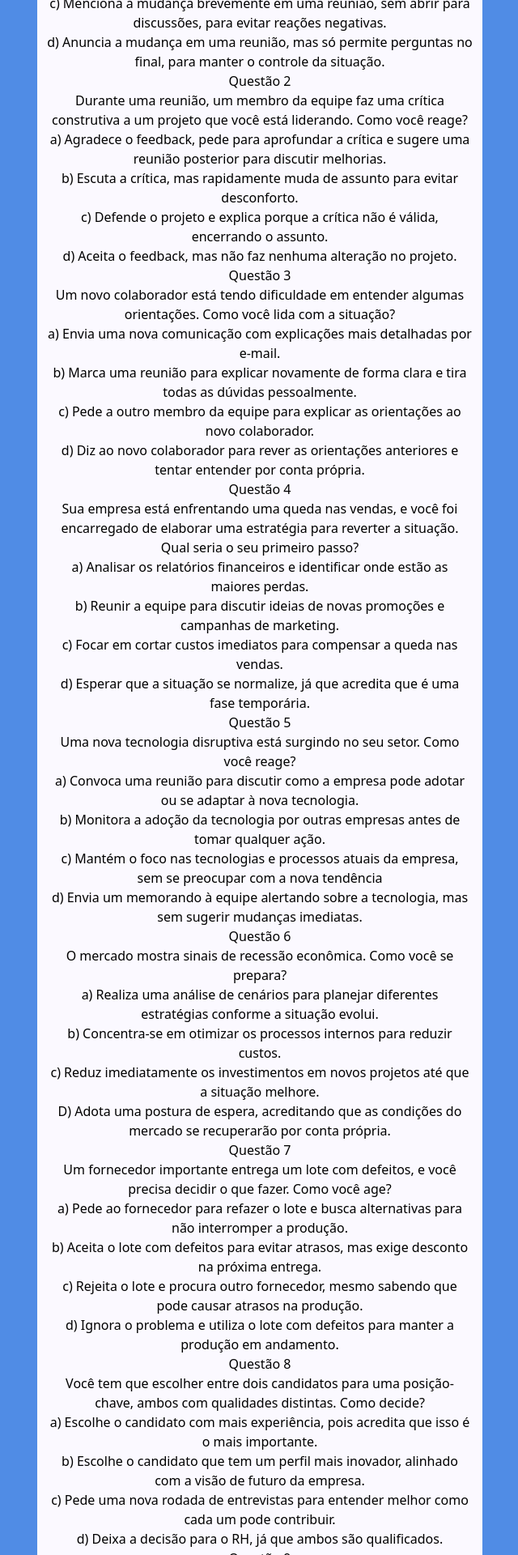
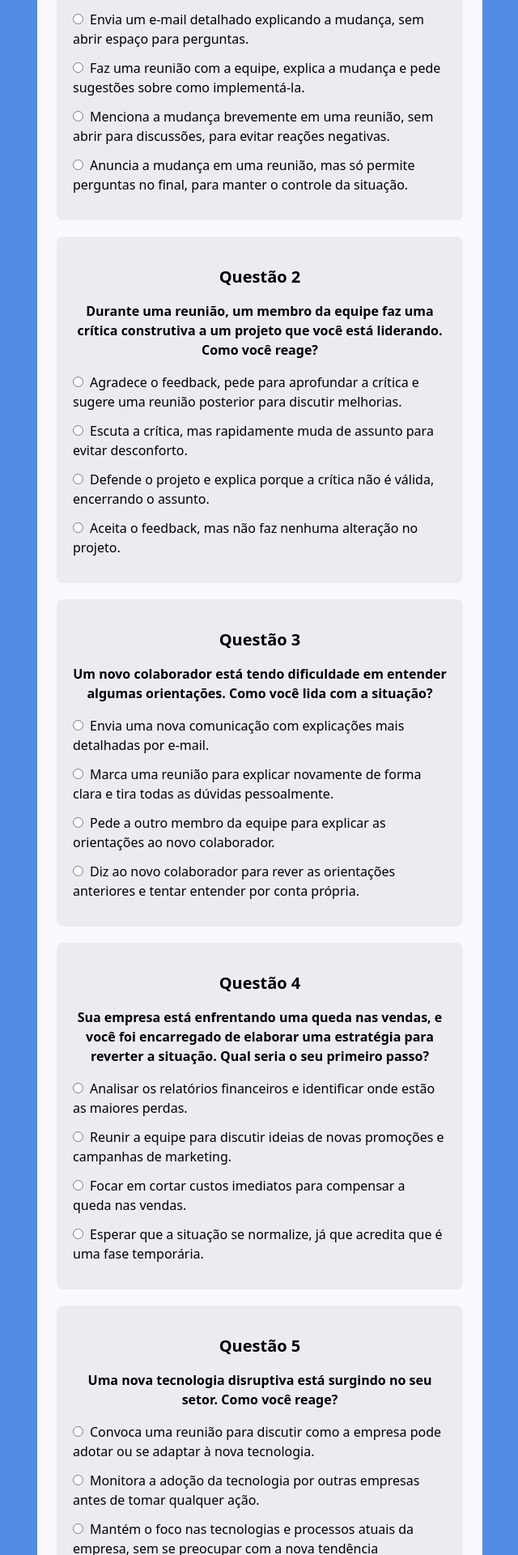
Before and after one commit to softexrecifepe/PI-PRO-LIDERA-TURMA-09-EQUIPE-02, a Next.js app: page /quests1-2 in a window 1280 px wide. Shown: the part 300-2220 px from the top of the page at 81% size, without its empty margins (319-959 px from the left). Built offline with nearby package versions, Linux system fonts and the light colour scheme.

Commit message:
fix data.json format and implemented the inputs with the questions

```diff
--- a/data.json
+++ b/data.json
@@ -2,180 +2,180 @@
             "id": 1,
             "pergunta" : " Você precisa comunicar uma mudança importante na política da empresa para sua equipe, que pode causar preocupação entre os membros. Como você abordaria essa comunicação?",
             "alternativas": [
-                {"letra": "a) Envia um e-mail detalhado explicando a mudança, sem abrir espaço para perguntas.", "pontos": 2},
-                {"letra": "b) Faz uma reunião com a equipe, explica a mudança e pede sugestões sobre como implementá-la.", "pontos": 4},
-                {"letra": "c) Menciona a mudança brevemente em uma reunião, sem abrir para discussões, para evitar reações negativas.", "pontos": 1},
-                {"letra": "d) Anuncia a mudança em uma reunião, mas só permite perguntas no final, para manter o controle da situação.", "pontos": 3}
+                {"letra": "Envia um e-mail detalhado explicando a mudança, sem abrir espaço para perguntas.", "pontos": 2},
+                {"letra": "Faz uma reunião com a equipe, explica a mudança e pede sugestões sobre como implementá-la.", "pontos": 4},
+                {"letra": "Menciona a mudança brevemente em uma reunião, sem abrir para discussões, para evitar reações negativas.", "pontos": 1},
+                {"letra": "Anuncia a mudança em uma reunião, mas só permite perguntas no final, para manter o controle da situação.", "pontos": 3}
             ]
         },
         {
             "id": 2,
             "pergunta": "Durante uma reunião, um membro da equipe faz uma crítica construtiva a um projeto que você está liderando. Como você reage?",
             "alternativas": [
-                {"letra": "a) Agradece o feedback, pede para aprofundar a crítica e sugere uma reunião posterior para discutir melhorias.", "pontos": 4},
-                {"letra": "b) Escuta a crítica, mas rapidamente muda de assunto para evitar desconforto.", "pontos": 2},
-                {"letra": "c) Defende o projeto e explica porque a crítica não é válida, encerrando o assunto.", "pontos": 1},
-                {"letra": "d) Aceita o feedback, mas não faz nenhuma alteração no projeto.", "pontos": 3}
+                {"letra": "Agradece o feedback, pede para aprofundar a crítica e sugere uma reunião posterior para discutir melhorias.", "pontos": 4},
+                {"letra": "Escuta a crítica, mas rapidamente muda de assunto para evitar desconforto.", "pontos": 2},
+                {"letra": "Defende o projeto e explica porque a crítica não é válida, encerrando o assunto.", "pontos": 1},
+                {"letra": "Aceita o feedback, mas não faz nenhuma alteração no projeto.", "pontos": 3}
             ]
         },
         {
             "id": 3,
             "pergunta": "Um novo colaborador está tendo dificuldade em entender algumas orientações. Como você lida com a situação?",
             "alternativas": [
-                {"letra": "a) Envia uma nova comunicação com explicações mais detalhadas por e-mail.", "pontos": 3},
-                {"letra": "b) Marca uma reunião para explicar novamente de forma clara e tira todas as dúvidas pessoalmente.", "pontos": 4},
-                {"letra": "c) Pede a outro membro da equipe para explicar as orientações ao novo colaborador.", "pontos": 2},
-                {"letra": "d) Diz ao novo colaborador para rever as orientações anteriores e tentar entender por conta própria.", "pontos": 1}
+                {"letra": "Envia uma nova comunicação com explicações mais detalhadas por e-mail.", "pontos": 3},
+                {"letra": "Marca uma reunião para explicar novamente de forma clara e tira todas as dúvidas pessoalmente.", "pontos": 4},
+                {"letra": "Pede a outro membro da equipe para explicar as orientações ao novo colaborador.", "pontos": 2},
+                {"letra": "Diz ao novo colaborador para rever as orientações anteriores e tentar entender por conta própria.", "pontos": 1}
             ]
         },
         {
             "id": 4,
             "pergunta": "Sua empresa está enfrentando uma queda nas vendas, e você foi encarregado de elaborar uma estratégia para reverter a situação. Qual seria o seu primeiro passo?",
             "alternativas": [
-                {"letra": "a) Analisar os relatórios financeiros e identificar onde estão as maiores perdas.", "pontos": 3},
-                {"letra": "b) Reunir a equipe para discutir ideias de novas promoções e campanhas de marketing.", "pontos": 4},
-                {"letra": "c) Focar em cortar custos imediatos para compensar a queda nas vendas.", "pontos": 2},
-                {"letra": "d) Esperar que a situação se normalize, já que acredita que é uma fase temporária.", "pontos": 1}
+                {"letra": "Analisar os relatórios financeiros e identificar onde estão as maiores perdas.", "pontos": 3},
+                {"letra": "Reunir a equipe para discutir ideias de novas promoções e campanhas de marketing.", "pontos": 4},
+                {"letra": "Focar em cortar custos imediatos para compensar a queda nas vendas.", "pontos": 2},
+                {"letra": "Esperar que a situação se normalize, já que acredita que é uma fase temporária.", "pontos": 1}
             ]
         },
         {
             "id": 5,
             "pergunta": "Uma nova tecnologia disruptiva está surgindo no seu setor. Como você reage?",
             "alternativas": [
-                {"letra": "a) Convoca uma reunião para discutir como a empresa pode adotar ou se adaptar à nova tecnologia.", "pontos": 4},
-                {"letra": "b) Monitora a adoção da tecnologia por outras empresas antes de tomar qualquer ação.", "pontos": 3},
-                {"letra": "c) Mantém o foco nas tecnologias e processos atuais da empresa, sem se preocupar com a nova tendência", "pontos": 1},
-                {"letra": "d) Envia um memorando à equipe alertando sobre a tecnologia, mas sem sugerir mudanças imediatas.", "pontos": 2}
+                {"letra": "Convoca uma reunião para discutir como a empresa pode adotar ou se adaptar à nova tecnologia.", "pontos": 4},
+                {"letra": "Monitora a adoção da tecnologia por outras empresas antes de tomar qualquer ação.", "pontos": 3},
+                {"letra": "Mantém o foco nas tecnologias e processos atuais da empresa, sem se preocupar com a nova tendência", "pontos": 1},
+                {"letra": "Envia um memorando à equipe alertando sobre a tecnologia, mas sem sugerir mudanças imediatas.", "pontos": 2}
             ]
         },
         {
             "id": 6,
             "pergunta": "O mercado mostra sinais de recessão econômica. Como você se prepara?",
             "alternativas": [
-                {"letra": "a) Realiza uma análise de cenários para planejar diferentes estratégias conforme a situação evolui.", "pontos": 4},
-                {"letra": "b) Concentra-se em otimizar os processos internos para reduzir custos.", "pontos": 3},
-                {"letra": "c) Reduz imediatamente os investimentos em novos projetos até que a situação melhore.", "pontos": 2},
-                {"letra": "D) Adota uma postura de espera, acreditando que as condições do mercado se recuperarão por conta própria.", "pontos": 1}
+                {"letra": "Realiza uma análise de cenários para planejar diferentes estratégias conforme a situação evolui.", "pontos": 4},
+                {"letra": "Concentra-se em otimizar os processos internos para reduzir custos.", "pontos": 3},
+                {"letra": "Reduz imediatamente os investimentos em novos projetos até que a situação melhore.", "pontos": 2},
+                {"letra": "Adota uma postura de espera, acreditando que as condições do mercado se recuperarão por conta própria.", "pontos": 1}
             ]
         },
         {
             "id": 7,
             "pergunta": "Um fornecedor importante entrega um lote com defeitos, e você precisa decidir o que fazer. Como você age?",
             "alternativas": [
-                {"letra": "a) Pede ao fornecedor para refazer o lote e busca alternativas para não interromper a produção.", "pontos": 4},
-                {"letra": "b) Aceita o lote com defeitos para evitar atrasos, mas exige desconto na próxima entrega.", "pontos": 2},
-                {"letra": "c) Rejeita o lote e procura outro fornecedor, mesmo sabendo que pode causar atrasos na produção.", "pontos": 3},
-                {"letra": "d) Ignora o problema e utiliza o lote com defeitos para manter a produção em andamento.", "pontos": 1}
+                {"letra": "Pede ao fornecedor para refazer o lote e busca alternativas para não interromper a produção.", "pontos": 4},
+                {"letra": "Aceita o lote com defeitos para evitar atrasos, mas exige desconto na próxima entrega.", "pontos": 2},
+                {"letra": "Rejeita o lote e procura outro fornecedor, mesmo sabendo que pode causar atrasos na produção.", "pontos": 3},
+                {"letra": "Ignora o problema e utiliza o lote com defeitos para manter a produção em andamento.", "pontos": 1}
             ]
         },
         {
             "id": 8,
             "pergunta": "Você tem que escolher entre dois candidatos para uma posição-chave, ambos com qualidades distintas. Como decide?",
             "alternativas": [
-                {"letra": "a) Escolhe o candidato com mais experiência, pois acredita que isso é o mais importante.", "pontos": 2},
-                {"letra": "b) Escolhe o candidato que tem um perfil mais inovador, alinhado com a visão de futuro da empresa.", "pontos": 4},
-                {"letra": "c) Pede uma nova rodada de entrevistas para entender melhor como cada um pode contribuir.", "pontos": 3},
-                {"letra": "d) Deixa a decisão para o RH, já que ambos são qualificados.", "pontos": 1}
+                {"letra": "Escolhe o candidato com mais experiência, pois acredita que isso é o mais importante.", "pontos": 2},
+                {"letra": "Escolhe o candidato que tem um perfil mais inovador, alinhado com a visão de futuro da empresa.", "pontos": 4},
+                {"letra": "Pede uma nova rodada de entrevistas para entender melhor como cada um pode contribuir.", "pontos": 3},
+                {"letra": "Deixa a decisão para o RH, já que ambos são qualificados.", "pontos": 1}
             ]
         },
         {
             "id": 9,
             "pergunta": "O projeto em que você está trabalhando está atrasado, e há pressão para entregá-lo a tempo. O que você faz?",
             "alternativas": [
-                {"letra": "a) Trabalha com a equipe para identificar as principais causas do atraso e resolve os problemas, mesmo que atrase um pouco mais.", "pontos": 4},
-                {"letra": "b) Acelera o processo, mesmo que isso signifique comprometer a qualidade do trabalho.", "pontos": 2},
-                {"letra": "c) Pede uma extensão de prazo ao cliente ou superior, explicando a situação.", "pontos": 3},
-                {"letra": "d) Mantém o ritmo atual, mesmo que isso signifique que o projeto será entregue atrasado.", "pontos": 1}
+                {"letra": "Trabalha com a equipe para identificar as principais causas do atraso e resolve os problemas, mesmo que atrase um pouco mais.", "pontos": 4},
+                {"letra": "Acelera o processo, mesmo que isso signifique comprometer a qualidade do trabalho.", "pontos": 2},
+                {"letra": "Pede uma extensão de prazo ao cliente ou superior, explicando a situação.", "pontos": 3},
+                {"letra": "Mantém o ritmo atual, mesmo que isso signifique que o projeto será entregue atrasado.", "pontos": 1}
             ]
         },
         {
             "id": 10,
             "pergunta": "Você está trabalhando em vários projetos simultaneamente, todos com prazos apertados. Um novo projeto urgente é adicionado à sua lista. Como você gerencia essa situação?",
             "alternativas": [
-                {"letra": "a) Adia os projetos menos prioritários para se concentrar no novo projeto urgente.", "pontos": 3},
-                {"letra": "b) Trabalha horas extras e nos fins de semana para dar conta de todos os projetos.", "pontos": 2},
-                {"letra": "c) Reavalia as prioridades, delega tarefas e informa seu gestor sobre a necessidade de ajustar os prazos se necessário", "pontos": 4},
-                {"letra": "d) Mantém o ritmo atual de trabalho, sem fazer ajustes, e espera que consiga concluir tudo a tempo.", "pontos": 1}
+                {"letra": "Adia os projetos menos prioritários para se concentrar no novo projeto urgente.", "pontos": 3},
+                {"letra": "Trabalha horas extras e nos fins de semana para dar conta de todos os projetos.", "pontos": 2},
+                {"letra": "Reavalia as prioridades, delega tarefas e informa seu gestor sobre a necessidade de ajustar os prazos se necessário", "pontos": 4},
+                {"letra": "Mantém o ritmo atual de trabalho, sem fazer ajustes, e espera que consiga concluir tudo a tempo.", "pontos": 1}
             ]
         },
         {
             "id": 11,
             "pergunta": "Você tem uma reunião importante marcada para hoje à tarde, mas ainda precisa finalizar uma apresentação. Como você lida com o tempo limitado?",
             "alternativas": [
-                {"letra": "a) Cancela a reunião para focar na apresentação, garantindo que ela esteja perfeita.", "pontos": 2},
-                {"letra": "b) Apresenta um rascunho na reunião e continua trabalhando na apresentação depois.", "pontos": 3},
-                {"letra": "c) Adianta o trabalho da apresentação o máximo possível antes da reunião e finaliza depois.", "pontos": 4},
-                {"letra": "d) Faz o trabalho da apresentação durante a reunião, sacrificando o foco em ambas as tarefas.", "pontos": 1}
+                {"letra": "Cancela a reunião para focar na apresentação, garantindo que ela esteja perfeita.", "pontos": 2},
+                {"letra": "Apresenta um rascunho na reunião e continua trabalhando na apresentação depois.", "pontos": 3},
+                {"letra": "Adianta o trabalho da apresentação o máximo possível antes da reunião e finaliza depois.", "pontos": 4},
+                {"letra": "Faz o trabalho da apresentação durante a reunião, sacrificando o foco em ambas as tarefas.", "pontos": 1}
             ]
         },
         {
             "id": 12,
             "pergunta": "Você percebe que está dedicando muito tempo a tarefas administrativas que não são prioritárias. Como você aborda essa questão?",
             "alternativas": [
-                {"letra": "a) Automatiza ou delega as tarefas administrativas para liberar mais tempo para atividades estratégicas.", "pontos": 4},
-                {"letra": "b) Dedica algumas horas extras durante a semana para concluir as tarefas administrativas.", "pontos": 2},
-                {"letra": "c) Ignora as tarefas administrativas até que sejam absolutamente necessárias.", "pontos": 1},
-                {"letra": "d) Reorganiza sua agenda para realizar as tarefas administrativas fora do horário comercial.", "pontos": 3}
+                {"letra": "Automatiza ou delega as tarefas administrativas para liberar mais tempo para atividades estratégicas.", "pontos": 4},
+                {"letra": "Dedica algumas horas extras durante a semana para concluir as tarefas administrativas.", "pontos": 2},
+                {"letra": "Ignora as tarefas administrativas até que sejam absolutamente necessárias.", "pontos": 1},
+                {"letra": "Reorganiza sua agenda para realizar as tarefas administrativas fora do horário comercial.", "pontos": 3}
             ]
         },
         {
             "id": 13,
             "pergunta": "Um colega de trabalho está visivelmente irritado e faz um comentário rude durante uma reunião. Como você reage?",
             "alternativas": [
-                {"letra": "a) Ignora o comentário para evitar conflitos e continua a reunião normalmente.", "pontos": 2},
-                {"letra": "b) Responde de maneira assertiva, pedindo para que o colega mantenha o respeito.", "pontos": 3},
-                {"letra": "c) Interrompe a reunião para conversar com o colega em particular, buscando entender a situação.", "pontos": 4},
-                {"letra": "d) Retruca o comentário na mesma intensidade para se defender.", "pontos": 1}
+                {"letra": "Ignora o comentário para evitar conflitos e continua a reunião normalmente.", "pontos": 2},
+                {"letra": "Responde de maneira assertiva, pedindo para que o colega mantenha o respeito.", "pontos": 3},
+                {"letra": "Interrompe a reunião para conversar com o colega em particular, buscando entender a situação.", "pontos": 4},
+                {"letra": "Retruca o comentário na mesma intensidade para se defender.", "pontos": 1}
             ]
         },
         {
             "id": 14,
             "pergunta": "Você está sob pressão para entregar um projeto, e sente que suas emoções estão começando a atrapalhar. O que você faz?",
             "alternativas": [
-                {"letra": "a) Tira um momento para respirar e reorganizar seus pensamentos antes de continuar trabalhando.", "pontos": 4},
-                {"letra": "b) Continua trabalhando, ignorando as emoções, e foca apenas na conclusão do projeto.", "pontos": 2},
-                {"letra": "c) Divide a pressão com a equipe, expressando seus sentimentos e buscando apoio.", "pontos": 3},
-                {"letra": "d) Permite que as emoções tomem conta, resultando em decisões impulsivas.", "pontos": 1}
+                {"letra": "Tira um momento para respirar e reorganizar seus pensamentos antes de continuar trabalhando.", "pontos": 4},
+                {"letra": "Continua trabalhando, ignorando as emoções, e foca apenas na conclusão do projeto.", "pontos": 2},
+                {"letra": "Divide a pressão com a equipe, expressando seus sentimentos e buscando apoio.", "pontos": 3},
+                {"letra": "Permite que as emoções tomem conta, resultando em decisões impulsivas.", "pontos": 1}
             ]
         },
         {
             "id": 15,
             "pergunta": "Um membro da sua equipe comete um erro significativo, e você está irritado. Como você lida com a situação?",
             "alternativas": [
-                {"letra": "a) Expressa sua frustração imediatamente para o colaborador, mostrando as consequências do erro.", "pontos": 2},
-                {"letra": "b) Tira um tempo para se acalmar antes de abordar o erro com o colaborador, focando na solução e aprendizado.", "pontos": 4},
-                {"letra": "c) Evita falar sobre o erro para não causar desconforto, mas mantém o ressentimento.", "pontos": 1},
-                {"letra": "d) Delegue a tarefa de conversar com o colaborador para outra pessoa para evitar o confronto direto.", "pontos": 3}
+                {"letra": "Expressa sua frustração imediatamente para o colaborador, mostrando as consequências do erro.", "pontos": 2},
+                {"letra": "Tira um tempo para se acalmar antes de abordar o erro com o colaborador, focando na solução e aprendizado.", "pontos": 4},
+                {"letra": "Evita falar sobre o erro para não causar desconforto, mas mantém o ressentimento.", "pontos": 1},
+                {"letra": "Delegue a tarefa de conversar com o colaborador para outra pessoa para evitar o confronto direto.", "pontos": 3}
             ]
         },
         {
             "id": 16,
             "pergunta": "Durante uma reunião, sua equipe apresenta uma solução convencional para um problema recorrente. Como você incentiva a inovação?",
             "alternativas": [
-                {"letra": "a) Agradece a proposta e pede para a equipe explorar alternativas mais criativas, incentivando o pensamento 'fora da caixa'.", "pontos": 4},
-                {"letra": "b) Aceita a solução proposta, pois acredita que o método convencional é o mais seguro.", "pontos": 2},
-                {"letra": "c) Desafia a equipe a pensar em algo inovador, mas deixa claro que o tempo é curto, pressionando-os.", "pontos": 3},
-                {"letra": "d) Implementa a solução convencional imediatamente para resolver o problema rapidamente.", "pontos": 1}
+                {"letra": "Agradece a proposta e pede para a equipe explorar alternativas mais criativas, incentivando o pensamento 'fora da caixa'.", "pontos": 4},
+                {"letra": "Aceita a solução proposta, pois acredita que o método convencional é o mais seguro.", "pontos": 2},
+                {"letra": "Desafia a equipe a pensar em algo inovador, mas deixa claro que o tempo é curto, pressionando-os.", "pontos": 3},
+                {"letra": "Implementa a solução convencional imediatamente para resolver o problema rapidamente.", "pontos": 1}
             ]
         },
         {
             "id": 17,
             "pergunta": "Você percebe que os processos em sua equipe estão muito padronizados e pouco inovadores. O que você faz?",
             "alternativas": [
-                {"letra": "a) Implementa sessões regulares de brainstorming para que a equipe explore novas ideias e soluções.", "pontos": 4},
-                {"letra": "b) Permite que a equipe continue seguindo os processos estabelecidos, já que eles são eficazes.", "pontos": 2},
-                {"letra": "c) Introduz pequenas mudanças incrementais nos processos, mas sem grande inovação.", "pontos": 3},
-                {"letra": "d) Não intervém, pois acredita que os processos padronizados são a melhor maneira de manter a eficiência.", "pontos": 1}
+                {"letra": "Implementa sessões regulares de brainstorming para que a equipe explore novas ideias e soluções.", "pontos": 4},
+                {"letra": "Permite que a equipe continue seguindo os processos estabelecidos, já que eles são eficazes.", "pontos": 2},
+                {"letra": "Introduz pequenas mudanças incrementais nos processos, mas sem grande inovação.", "pontos": 3},
+                {"letra": "Não intervém, pois acredita que os processos padronizados são a melhor maneira de manter a eficiência.", "pontos": 1}
             ]
         },
         {
             "id": 18,
             "pergunta": " Sua empresa está lançando um novo produto, e você é responsável por sugerir estratégias de marketing. Como você se aproxima dessa tarefa?",
             "alternativas": [
-                {"letra": "a) Propõe uma campanha inovadora que utiliza novas plataformas e formatos digitais.", "pontos": 4},
-                {"letra": "b) Sugere seguir as estratégias de marketing que foram eficazes para produtos anteriores.", "pontos": 2},
-                {"letra": "c) Faz uma combinação de técnicas tradicionais e algumas novas, mas sem se arriscar muito.", "pontos": 3},
-                {"letra": "d) Decide usar a mesma abordagem de marketing que outras empresas do setor estão usando.", "pontos": 1}
+                {"letra": "Propõe uma campanha inovadora que utiliza novas plataformas e formatos digitais.", "pontos": 4},
+                {"letra": "Sugere seguir as estratégias de marketing que foram eficazes para produtos anteriores.", "pontos": 2},
+                {"letra": "Faz uma combinação de técnicas tradicionais e algumas novas, mas sem se arriscar muito.", "pontos": 3},
+                {"letra": "Decide usar a mesma abordagem de marketing que outras empresas do setor estão usando.", "pontos": 1}
             ]
         }
     ]
--- a/src/app/components/forms.tsx
+++ b/src/app/components/forms.tsx
@@ -8,13 +8,20 @@ export function Forms() {
     {
       Data.map(question => (    //mapeia todos elementos do question,
                                 //realizando um comportamento para cada um
-        <div>
-        <p>Questão {question.id}</p>  {/* pega o id e as perguntas de cada elemento */}
-        <h2>{question.pergunta}</h2>
+        <div className="p-5 rounded-lg mx-w-[400px] mx-3 my-5 bg-question">
+        <h2 className="my-4 font-bold text-xl">Questão {question.id}</h2>  {/* pega o id e as perguntas de cada elemento */}
+        <h2 className="font-semibold">{question.pergunta}</h2>
 
+        <div className="mt-4">
         {question.alternativas.map(alternatives => (  //pega cada alternativa
-          <p>{alternatives.letra}</p>
+        <form className="mx-auto text-left">
+          <div className="mb-3 text-base">
+            <input type="radio"  className=""  value={alternatives.pontos}></input>
+            <label className="p-2" htmlFor={alternatives.pontos.toString()}>{alternatives.letra}</label>
+          </div>
+        </form>
         ))}
+        </div>
         </div>
       ))
   }
```
